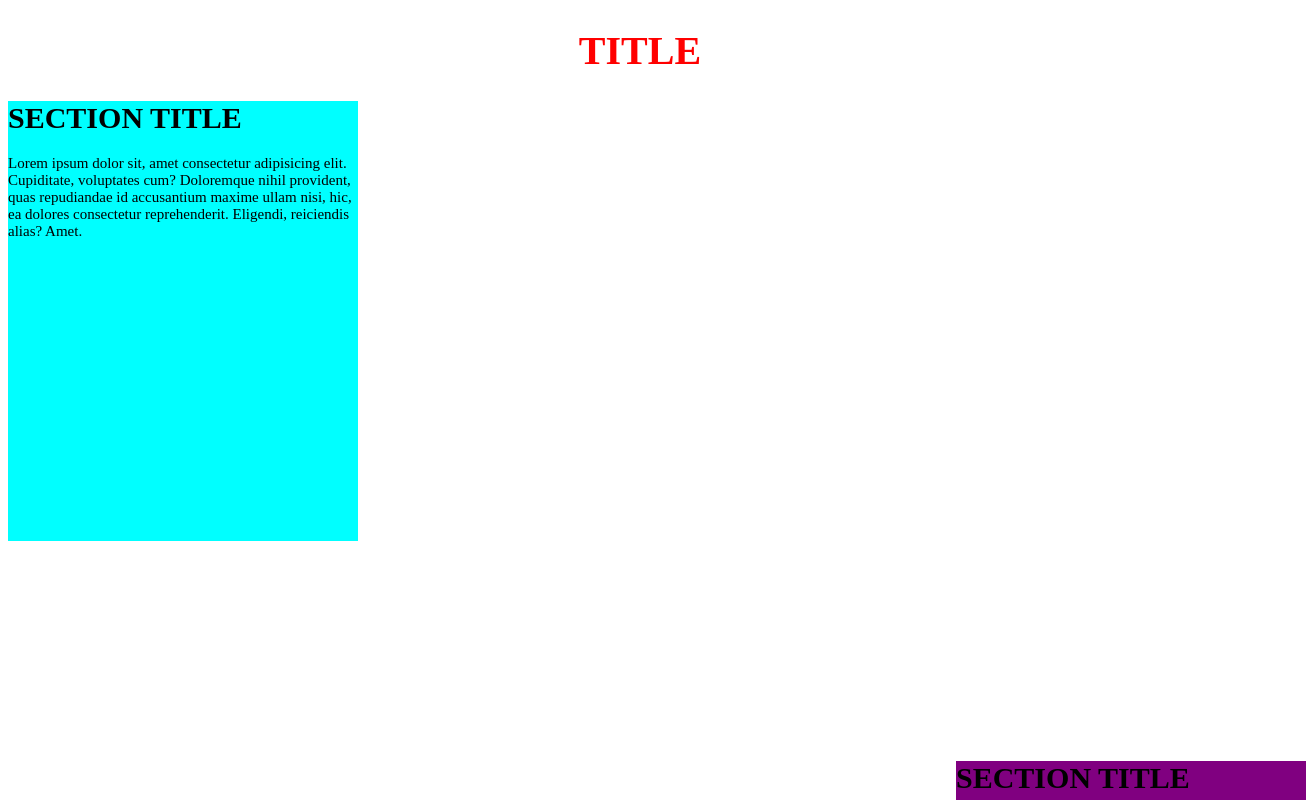
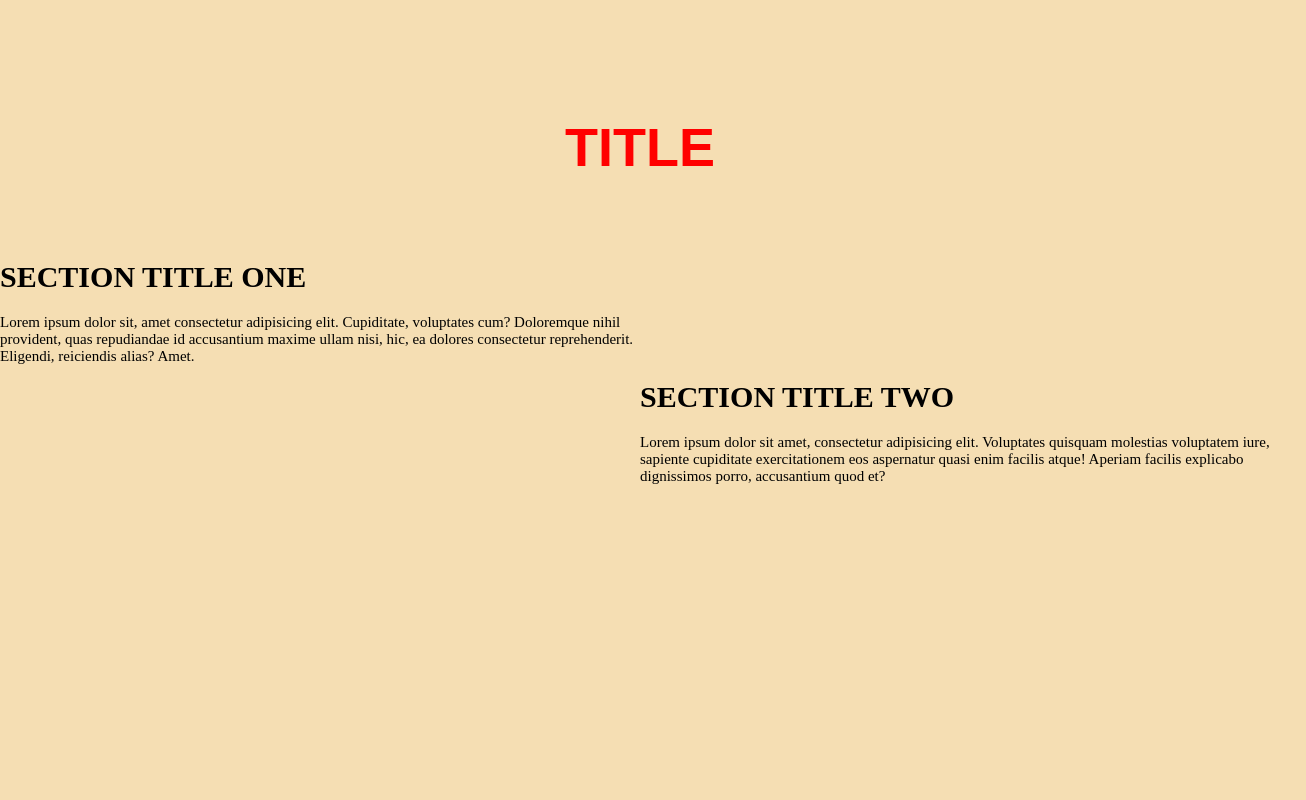
Before and after one commit to K-SIMMONS/take-home-day-one, a plain HTML site: page index.html in a window 1280 px wide. Shown: the top 800 px of the page, 1306 px wide, since content can reach past the window. Drawn offline with Linux system fonts and the light colour scheme.

Commit message:
completed take home challenge without svg file

```diff
--- a/css/styles.css
+++ b/css/styles.css
@@ -1,23 +1,40 @@
+body{
+    padding: 0;
+    margin: 0;
+    background-color: wheat;
+}
+
+.wrapper{
+    margin: 0 auto;
+}
+
+header .title{
+    font-family: sans-serif;
+    position: absolute;
+    top: 10%;
+    font-size: 54px;
+}
+
 .title{
+    min-width: 100%;
     font-size: 40px;
     color:red;
     text-align: center;
 }
 
 .sec-one{
-    background-color: aqua;
-    height: 440px;
-    width: 350px;
+    background-color: transparent;
     font-size: 15px;
-    position: relative;
+   position: absolute;
+   top: 30%;
+   right: 50%;
 }
 
 .sec-two{
-    background-color: purple;
-    height: 440px;
-    width: 350px;
+    background-color: transparent;
     font-size: 15px;
-    position: relative;
-    left: 75%;
-    top:200px;
+    position: absolute;
+    top: 45%;
+    left: 50%;
+
 }
--- a/index.html
+++ b/index.html
@@ -8,14 +8,16 @@
     <link rel="stylesheet" href="css/styles.css">
 </head>
 <body>
-    <h1 class="title">TITLE</h1>
+   <header>
+       <h1 class="title">TITLE</h1>
+    </header>
     <div class="sec-one">
-        <h1>SECTION TITLE</h1>
+        <h1>SECTION TITLE ONE </h1>
         <p>Lorem ipsum dolor sit, amet consectetur adipisicing elit. Cupiditate, voluptates cum? Doloremque nihil provident, quas repudiandae id accusantium maxime ullam nisi, hic, ea dolores consectetur reprehenderit. Eligendi, reiciendis alias? Amet.</p>
     </div>
 
     <div class="sec-two">
-        <h1>SECTION TITLE</h1>
+        <h1 class="p-title">SECTION TITLE TWO</h1>
         <p>Lorem ipsum dolor sit amet, consectetur adipisicing elit. Voluptates quisquam molestias voluptatem iure, sapiente cupiditate exercitationem eos aspernatur quasi enim facilis atque! Aperiam facilis explicabo dignissimos porro, accusantium quod et?</p>
     </div>
 </body>
```
